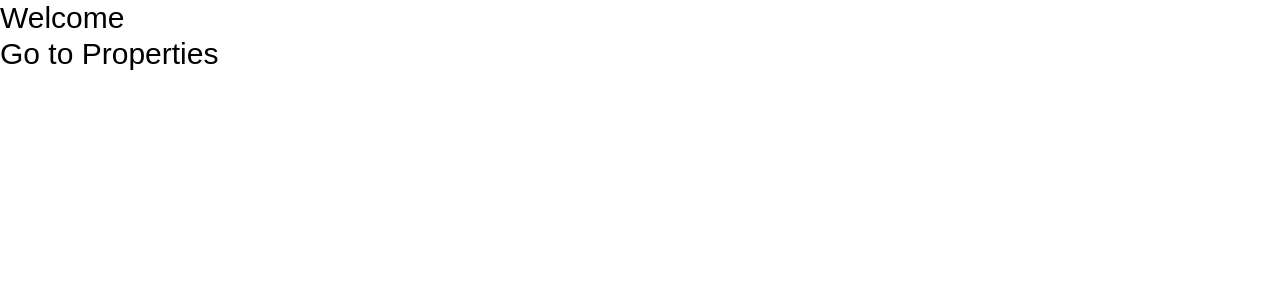
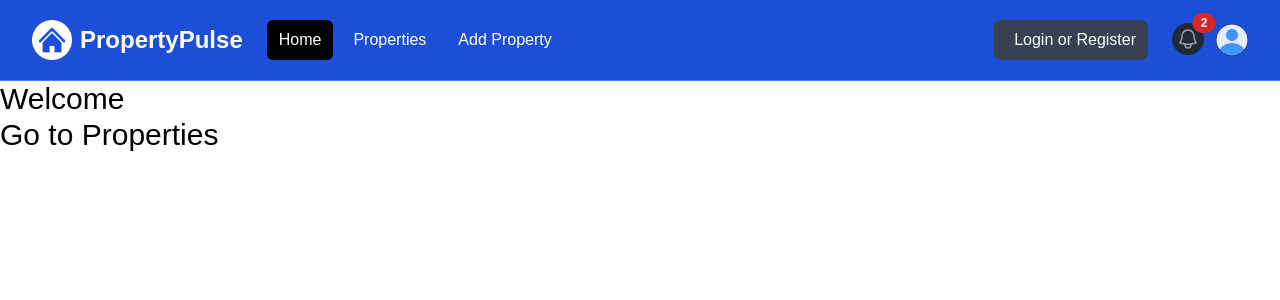
Before and after one commit to tngo0508/property-pulse-nextjs, a Next.js app: page / in a window 1280 px wide. Shown: the top 300 px of the page. Built offline with nearby package versions, Linux system fonts and the light colour scheme.

Commit message:
Create Navbar Component

```diff
--- a/app/layout.jsx
+++ b/app/layout.jsx
@@ -1,3 +1,4 @@
+import Navbar from '@/components/Navbar';
 import "@/assets/styles/globals.css";
 
 export const metadata = {
@@ -10,6 +11,7 @@
   return (
     <html>
       <body>
+        <Navbar/>
         <main>{children}</main>
       </body>
     </html>
--- a/app/properties/[id]/page.jsx
+++ b/app/properties/[id]/page.jsx
@@ -1,16 +1,5 @@
-'use client';
-import { useRouter, useParams, useSearchParams, usePathname } from "next/navigation";
-
-const PropertyPage = () => {
-    const router = useRouter();
-    const params = useParams();
-    const searchParams = useSearchParams();
-    const pathName = usePathname();
-    return (
-        <div>
-            Property Page {pathName}
-        </div>
-    )
-}
+const PropertyPage = ({ params }) => {
+  return <div>Property Page {params.id}</div>;
+};
 
 export default PropertyPage;
--- /dev/null
+++ b/components/Navbar.jsx
@@ -0,0 +1,200 @@
+import logo from "@/assets/images/logo-white.png";
+import Image from "next/image";
+import profileDefault from "@/assets/images/profile.png";
+
+const Navbar = () => {
+  return (
+    <nav className="bg-blue-700 border-b border-blue-500">
+      <div className="mx-auto max-w-7xl px-2 sm:px-6 lg:px-8">
+        <div className="relative flex h-20 items-center justify-between">
+          <div className="absolute inset-y-0 left-0 flex items-center md:hidden">
+            {/* Mobile menu button*/}
+            <button
+              type="button"
+              id="mobile-dropdown-button"
+              className="relative inline-flex items-center justify-center rounded-md p-2 text-gray-400 hover:bg-gray-700 hover:text-white focus:outline-none focus:ring-2 focus:ring-inset focus:ring-white"
+              aria-controls="mobile-menu"
+              aria-expanded="false"
+            >
+              <span className="absolute -inset-0.5" />
+              <span className="sr-only">Open main menu</span>
+              <svg
+                className="block h-6 w-6"
+                fill="none"
+                viewBox="0 0 24 24"
+                strokeWidth="1.5"
+                stroke="currentColor"
+                aria-hidden="true"
+              >
+                <path
+                  strokeLinecap="round"
+                  strokeLinejoin="round"
+                  d="M3.75 6.75h16.5M3.75 12h16.5m-16.5 5.25h16.5"
+                />
+              </svg>
+            </button>
+          </div>
+          <div className="flex flex-1 items-center justify-center md:items-stretch md:justify-start">
+            {/* Logo */}
+            <a className="flex flex-shrink-0 items-center" href="/index.html">
+              <Image
+                className="h-10 w-auto"
+                src={logo}
+                alt="PropertyPulse"
+              />
+              <span className="hidden md:block text-white text-2xl font-bold ml-2">
+                PropertyPulse
+              </span>
+            </a>
+            {/* Desktop Menu Hidden below md screens */}
+            <div className="hidden md:ml-6 md:block">
+              <div className="flex space-x-2">
+                <a
+                  href="/index.html"
+                  className="text-white bg-black hover:bg-gray-900 hover:text-white rounded-md px-3 py-2"
+                >
+                  Home
+                </a>
+                <a
+                  href="/properties.html"
+                  className="text-white hover:bg-gray-900 hover:text-white rounded-md px-3 py-2"
+                >
+                  Properties
+                </a>
+                <a
+                  href="/add-property.html"
+                  className="text-white hover:bg-gray-900 hover:text-white rounded-md px-3 py-2"
+                >
+                  Add Property
+                </a>
+              </div>
+            </div>
+          </div>
+          {/* Right Side Menu (Logged Out) */}
+          <div className="hidden md:block md:ml-6">
+            <div className="flex items-center">
+              <button className="flex items-center text-white bg-gray-700 hover:bg-gray-900 hover:text-white rounded-md px-3 py-2">
+                <i className="fa-brands fa-google text-white mr-2" />
+                <span>Login or Register</span>
+              </button>
+            </div>
+          </div>
+          {/* Right Side Menu (Logged In) */}
+          <div className="absolute inset-y-0 right-0 flex items-center pr-2 md:static md:inset-auto md:ml-6 md:pr-0">
+            <a href="messages.html" className="relative group">
+              <button
+                type="button"
+                className="relative rounded-full bg-gray-800 p-1 text-gray-400 hover:text-white focus:outline-none focus:ring-2 focus:ring-white focus:ring-offset-2 focus:ring-offset-gray-800"
+              >
+                <span className="absolute -inset-1.5" />
+                <span className="sr-only">View notifications</span>
+                <svg
+                  className="h-6 w-6"
+                  fill="none"
+                  viewBox="0 0 24 24"
+                  strokeWidth="1.5"
+                  stroke="currentColor"
+                  aria-hidden="true"
+                >
+                  <path
+                    strokeLinecap="round"
+                    strokeLinejoin="round"
+                    d="M14.857 17.082a23.848 23.848 0 005.454-1.31A8.967 8.967 0 0118 9.75v-.7V9A6 6 0 006 9v.75a8.967 8.967 0 01-2.312 6.022c1.733.64 3.56 1.085 5.455 1.31m5.714 0a24.255 24.255 0 01-5.714 0m5.714 0a3 3 0 11-5.714 0"
+                  />
+                </svg>
+              </button>
+              <span className="absolute top-0 right-0 inline-flex items-center justify-center px-2 py-1 text-xs font-bold leading-none text-white transform translate-x-1/2 -translate-y-1/2 bg-red-600 rounded-full">
+                2{/* Replace with the actual number of notifications */}
+              </span>
+            </a>
+            {/* Profile dropdown button */}
+            <div className="relative ml-3">
+              <div>
+                <button
+                  type="button"
+                  className="relative flex rounded-full bg-gray-800 text-sm focus:outline-none focus:ring-2 focus:ring-white focus:ring-offset-2 focus:ring-offset-gray-800"
+                  id="user-menu-button"
+                  aria-expanded="false"
+                  aria-haspopup="true"
+                >
+                  <span className="absolute -inset-1.5" />
+                  <span className="sr-only">Open user menu</span>
+                  <Image
+                    className="h-8 w-8 rounded-full"
+                    src={profileDefault}
+                    alt=""
+                  />
+                </button>
+              </div>
+              {/* Profile dropdown */}
+              <div
+                id="user-menu"
+                className="hidden absolute right-0 z-10 mt-2 w-48 origin-top-right rounded-md bg-white py-1 shadow-lg ring-1 ring-black ring-opacity-5 focus:outline-none"
+                role="menu"
+                aria-orientation="vertical"
+                aria-labelledby="user-menu-button"
+                tabIndex={-1}
+              >
+                <a
+                  href="/profile.html"
+                  className="block px-4 py-2 text-sm text-gray-700"
+                  role="menuitem"
+                  tabIndex={-1}
+                  id="user-menu-item-0"
+                >
+                  Your Profile
+                </a>
+                <a
+                  href="/saved-properties.html"
+                  className="block px-4 py-2 text-sm text-gray-700"
+                  role="menuitem"
+                  tabIndex={-1}
+                  id="user-menu-item-2"
+                >
+                  Saved Properties
+                </a>
+                <button
+                  className="block px-4 py-2 text-sm text-gray-700"
+                  role="menuitem"
+                  tabIndex={-1}
+                  id="user-menu-item-2"
+                >
+                  Sign Out
+                </button>
+              </div>
+            </div>
+          </div>
+        </div>
+      </div>
+      {/* Mobile menu, show/hide based on menu state. */}
+      <div className="hidden" id="mobile-menu">
+        <div className="space-y-1 px-2 pb-3 pt-2">
+          <a
+            href="/index.html"
+            className="bg-black text-white block rounded-md px-3 py-2 text-base font-medium"
+          >
+            Home
+          </a>
+          <a
+            href="/properties.html"
+            className="text-white block rounded-md px-3 py-2 text-base font-medium"
+          >
+            Properties
+          </a>
+          <a
+            href="/add-property.html"
+            className="text-white block rounded-md px-3 py-2 text-base font-medium"
+          >
+            Add Property
+          </a>
+          <button className="flex items-center text-white bg-gray-700 hover:bg-gray-900 hover:text-white rounded-md px-3 py-2 my-5">
+            <i className="fa-brands fa-google mr-2" />
+            <span>Login or Register</span>
+          </button>
+        </div>
+      </div>
+    </nav>
+  );
+};
+
+export default Navbar;
```
